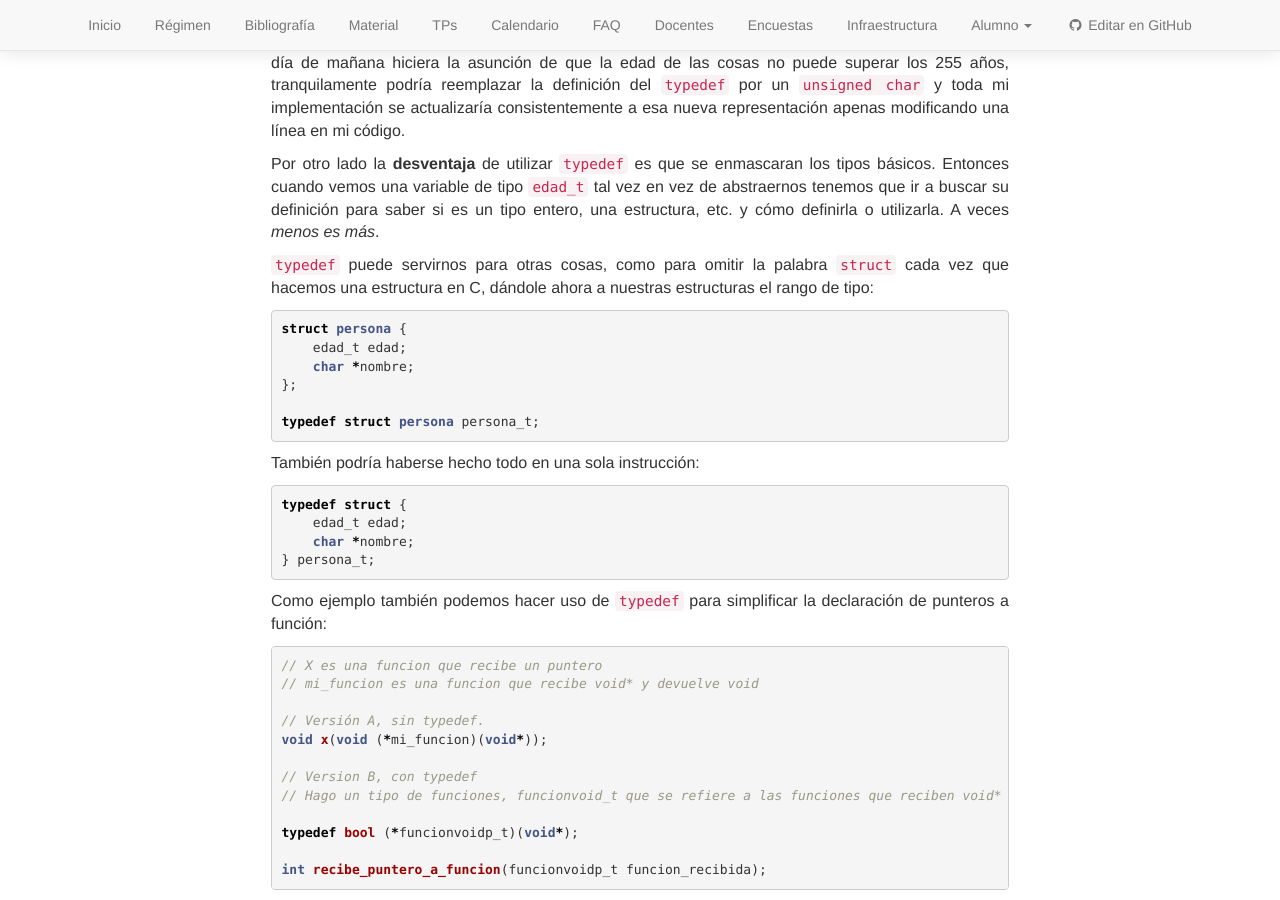
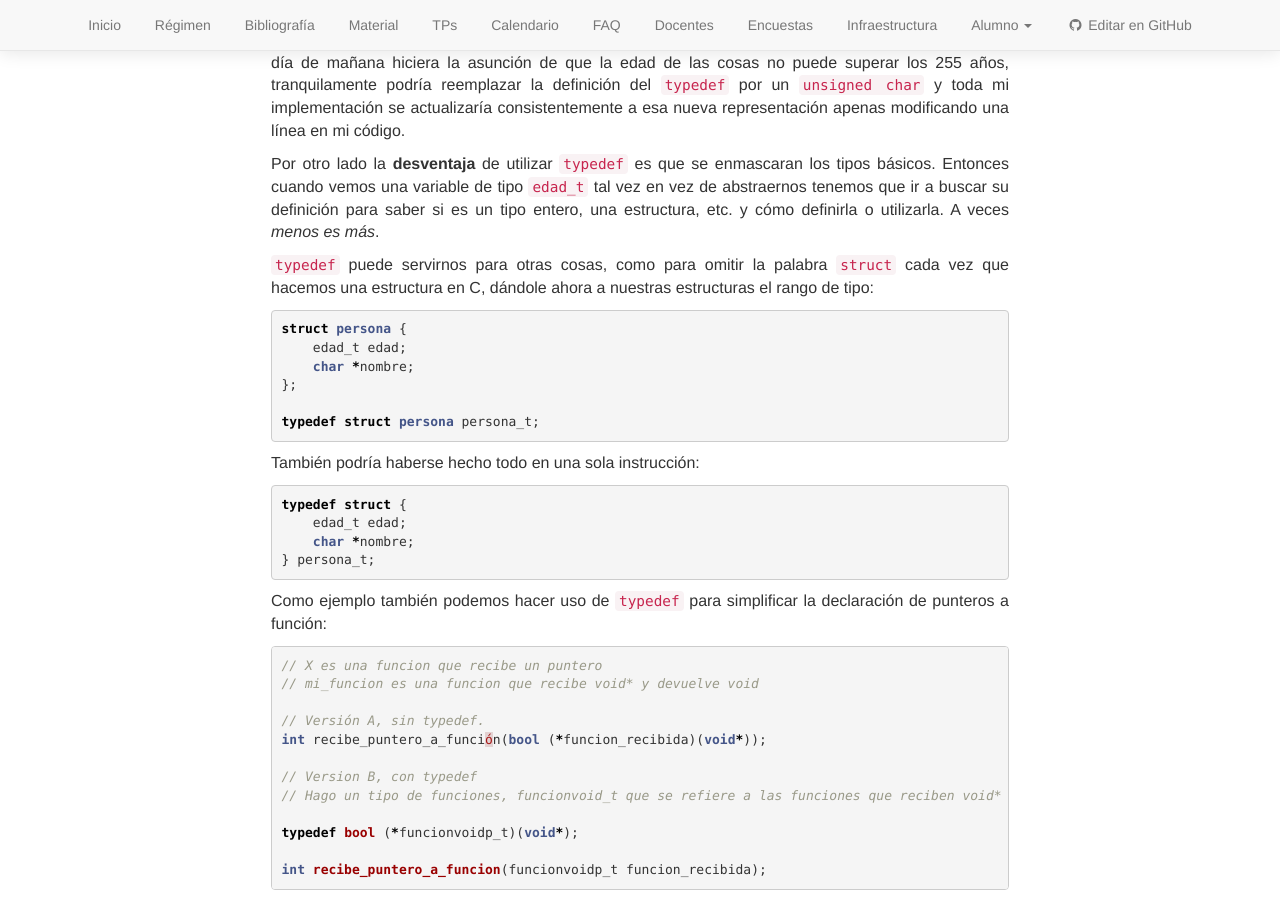
Before and after one commit to algoritmos-rw/algoritmos, a Jekyll site: the page built from static/faq/lenguaje-c.md, in a window 1280 px wide and 900 px high, scrolled down 3886 px. Built offline with Jekyll 4.4.1, drawn with Linux system fonts in a browser that asks for light colours; nearby versions of some CDN libraries.

Commit message:
Update static/faq/lenguaje-c.md
Co-Authored-By: santisis <s@ntisi.com.ar>

```diff
--- a/static/faq/lenguaje-c.md
+++ b/static/faq/lenguaje-c.md
@@ -187,7 +187,7 @@ Como ejemplo también podemos hacer uso de `typedef` para simplificar la declara
 // mi_funcion es una funcion que recibe void* y devuelve void
 
 // Versión A, sin typedef.
-void x(void (*mi_funcion)(void*));
+int recibe_puntero_a_función(bool (*funcion_recibida)(void*));
 
 // Version B, con typedef
 // Hago un tipo de funciones, funcionvoid_t que se refiere a las funciones que reciben void* y devuelven void
```
